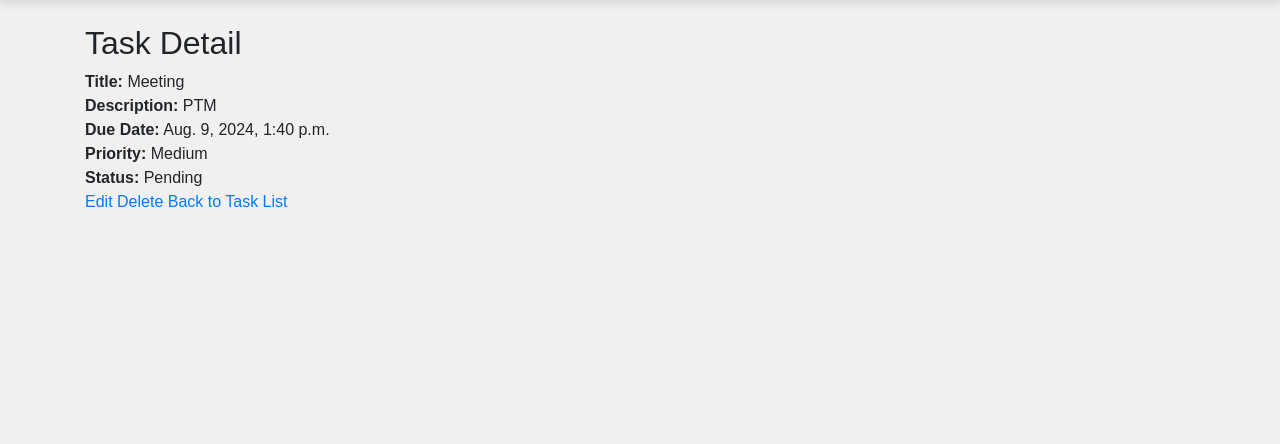
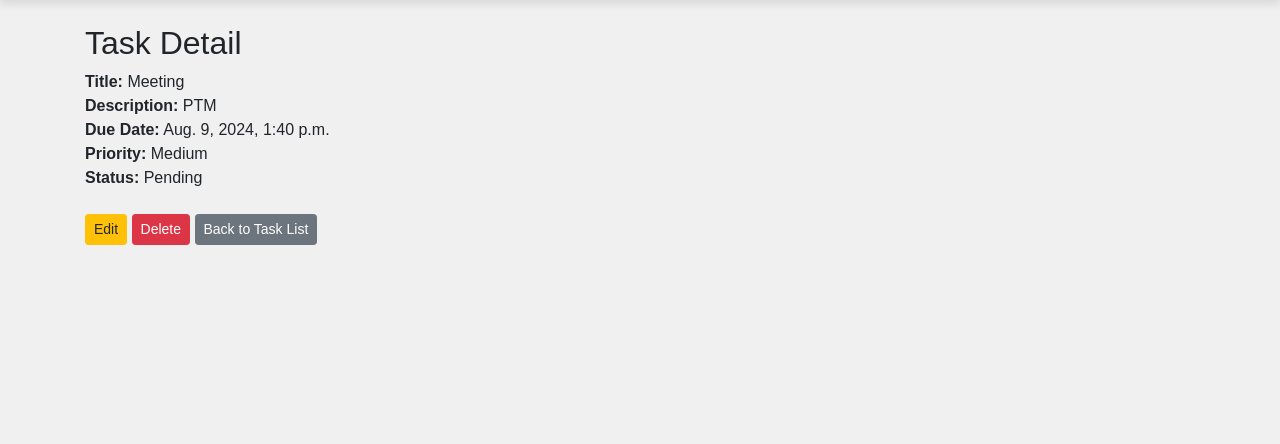
Before and after one commit to Mah-N/to-do-organizer, a Django app: page /tasks/1/ in a window 1280 px wide. Shown: the part 60-504 px from the top of the page. Run offline with Django 4.2, Linux system fonts and the light colour scheme; a user stored in the database is signed in; data comes from the database, SQL or seed files in the repository.

Commit message:
Style the buttons on the task_detail.html page using bootstrap classes.

```diff
--- a/templates/taskdetail.html
+++ b/templates/taskdetail.html
@@ -34,8 +34,11 @@
   </div>
 
   <!-- Links to edit, delete the task and go back to the task list -->
-  <a href="{% url 'task_edit' task.pk %}">Edit</a>
-  <a href="{% url 'task_delete' task.pk %}">Delete</a>
-  <a href="{% url 'task_list' %}">Back to Task List</a>
+  <div class="mt-4">
+    <a href="{% url 'task_edit' task.pk %}" class="btn btn-warning btn-sm">Edit</a>
+    <a href="{% url 'task_delete' task.pk %}" class="btn btn-danger btn-sm">Delete</a>
+    <a href="{% url 'task_list' %}" class="btn btn-secondary btn-sm">Back to Task List</a>
+
+  </div>
 
 {% endblock %}
```
